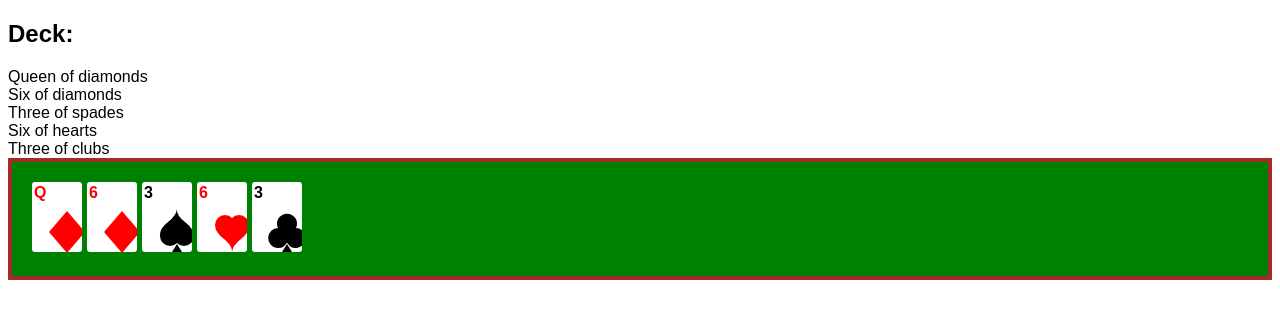
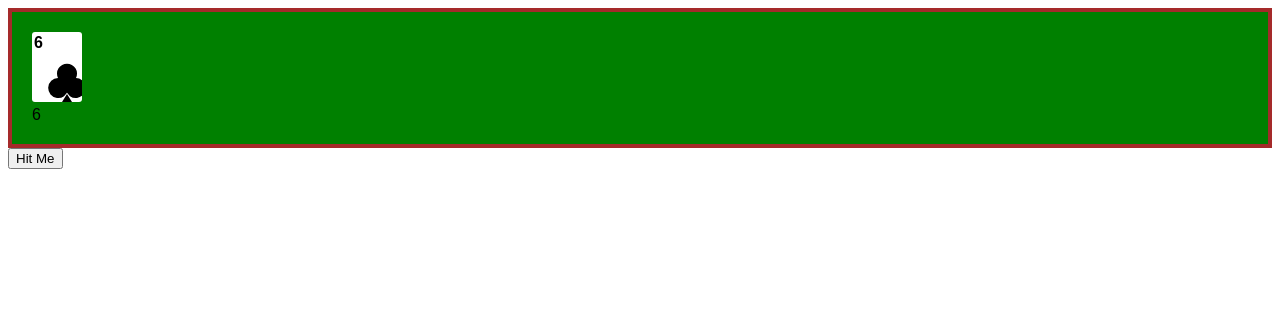
Before and after one commit to jon-r/jr_blackJack, a plain HTML site: page blackJack.html in a window 1280 px wide. Drawn offline with Linux system fonts and the light colour scheme.

Commit message:
adding interaction

```diff
--- a/blackJack.html
+++ b/blackJack.html
@@ -15,11 +15,14 @@
 <body>
   <main>
 
-    <section id="js_output">
+    <section id="jr_cardTable" class="table">
+      <div class="dealer-hand"></div>
+      <div class="dealer-score"></div>
+      <div class="player-hand"></div>
+      <div class="player-score"></div>
     </section>
 
-    <section id="js_cardTable" class="table">
-    </section>
+    <button onclick="table.hitPlayer()" >Hit Me</button>
 
   </main>
 
--- a/blackJack.js
+++ b/blackJack.js
@@ -2,76 +2,138 @@
 
 var output = document.getElementById('js_output');
 
-var suits = ['diamonds', 'hearts', 'spades', 'clubs'],
-  faces = ['Ace', 'Two', 'Three', 'Four', 'Five', 'Six', 'Seven', 'Eight', 'Nine', 'Ten', 'Jack', 'Queen', 'King'],
-  faceSm = {0 : 'A', 10 : 'J', 11 : 'Q', 12 : 'K'};
-
-var cards = {
+var deck = {
   count: 0,
-  deck: [],
+  cards: [],
+  table: '',
 
 
   build: function (deckCount) {
     //decks
-    for (var i = 0; i < deckCount; i++) {
+    var i,j,k;
+
+    for (i = 0; i < deckCount; i++) {
       //suits
-      for (var j = 0; j < 4; j++) {
-        //cards
-        for (var k = 0; k < 13; k++) {
-          cards.deck.push([k, j]);
+      for (j = 0; j < 4; j++) {
+        //deck
+        for (k = 0; k < 13; k++) {
+          deck.cards.push([k, j]);
         }
       }
     }
-    cards.count = cards.deck.length;
+
+
+    deck.count = deck.cards.length;
   },
 
-  shuffle: function() {
-    //https://www.kirupa.com/html5/shuffling_array_js.htm
-    for (var i = cards.count-1; i >=0; i--) {
+  draw: function(num) {
+    var i, output = [];
 
-        var randomIndex = Math.floor(Math.random()*(i+1)),
-          itemAtIndex = cards.deck[randomIndex];
+    for (i = 0; i < num; i++) {
+      var rng = Math.floor(Math.random() * deck.count);
+      output = output.concat(deck.cards.splice(rng,1));
 
-        cards.deck[randomIndex] = cards.deck[i];
-        cards.deck[i] = itemAtIndex;
+      deck.count--;
+    }
+    return output;
+  },
+
+}
+
+var player = {
+  score: 0,
+  cards: [],
+  bet: 0
+}
+
+var dealer = {
+  score: 0,
+  cards: []
+}
+
+var table = {
+
+
+  newGame: function(options) {
+    var defaults = {
+      tableElement : options.tableElement === undefined ? '#jr_cardTable' : options.tableElement,
+      deckCount : options.deckCount === undefined ? 6 : options.deckCount
+    },
+      output = document.querySelector(defaults.tableElement);
+
+    table.dealerHand = output.getElementsByClassName('dealer-hand')[0];
+    table.dealerScoreBoard = output.getElementsByClassName('dealer-score')[0];
+    table.playerHand = output.getElementsByClassName('player-hand')[0];
+    table.playerScoreBoard = output.getElementsByClassName('player-score')[0];
+
+
+    deck.build(defaults.deckCount);
+
+    table.hitPlayer();
+  },
+
+  hitDealer: function() {
+    var card = deck.draw(1)[0];
+    //card = cardVisual(cards[0]);
+    dealer.cards.push(card);
+    dealer.score += cardValue(card);
+    //dealer.cards.appendChild(card);
+    table.dealerHand.appendChild(cardVisual(card))
+    table.updateDealer();
+  },
+
+  hitPlayer: function() {
+    var card = deck.draw(1)[0];
+
+    player.cards.push(card);
+    player.score += cardValue(card);
+    table.playerHand.appendChild(cardVisual(card));
+
+    console.log(card);
+
+    if (player.cards.length < 3 && card[0] == 0) {
+      table.playerScoreBoard.textContent = 'Soft ' + player.score;
+    } else {
+      table.playerScoreBoard.textContent = player.score;
     }
   },
 
-  draw: function(num) {
-    return cards.deck.splice(0,num);
-  },
 
-  prettyStr: function(cardArr) {
-    output = faces[cardArr[0]] + ' of ' + suits[cardArr[1]];
-    return output;
-  },
+  updateDealer: function() {
+    table.dealerScoreBoard.textContent = dealer.score;
+  }
+}
 
-  prettyEl: function(cardArr) {
+function cardValue(cardArr) {
+  var out, value = cardArr[0];
+  if (value == 0) {
+    out = 11;
+  } else if (value > 9) {
+    out = 10;
+  } else {
+    out = value + 1;
+  }
+  return out;
+}
+
+function cardVisual(cardArr) {
+  var suits = ['diamonds', 'hearts', 'spades', 'clubs'],
+    faces = {0 : 'A', 10 : 'J', 11 : 'Q', 12 : 'K'};
+
   var card = document.createElement('div'),
     cardVal = document.createElement('span'),
     cardDes = document.createElement('div');
 
   card.className = 'card ' + suits[cardArr[1]];
-    cardVal.innerHTML = faceSm[cardArr[0]] || cardArr[0] + 1;
-    //cardDes.src += 'card-' + faces[cardArr[0]] + '.svg'
+  cardVal.innerHTML = faces[cardArr[0]] || cardArr[0] + 1;
 
   card.appendChild(cardVal);
   card.appendChild(cardDes);
 
   return card;
-  },
-
-  show: function (input) {
-    var count = input.length;
-    var out = "<h1>Deck: </h1>"
-    for (var i = 0; i < count; i++) {
-      out += cards.prettyStr(input[i]) + '<br />';
-      document.getElementById('js_cardTable').appendChild(cards.prettyEl(input[i]));
-    }
-    return out;
-  }
 }
 
-cards.build(1);
-cards.shuffle();
-output.innerHTML = cards.show(cards.draw(5));
+table.newGame({
+  tableElement : '#jr_cardTable',
+  deckCount : 1
+});
```
Lines whose indentation alone changed are shown as unchanged.
